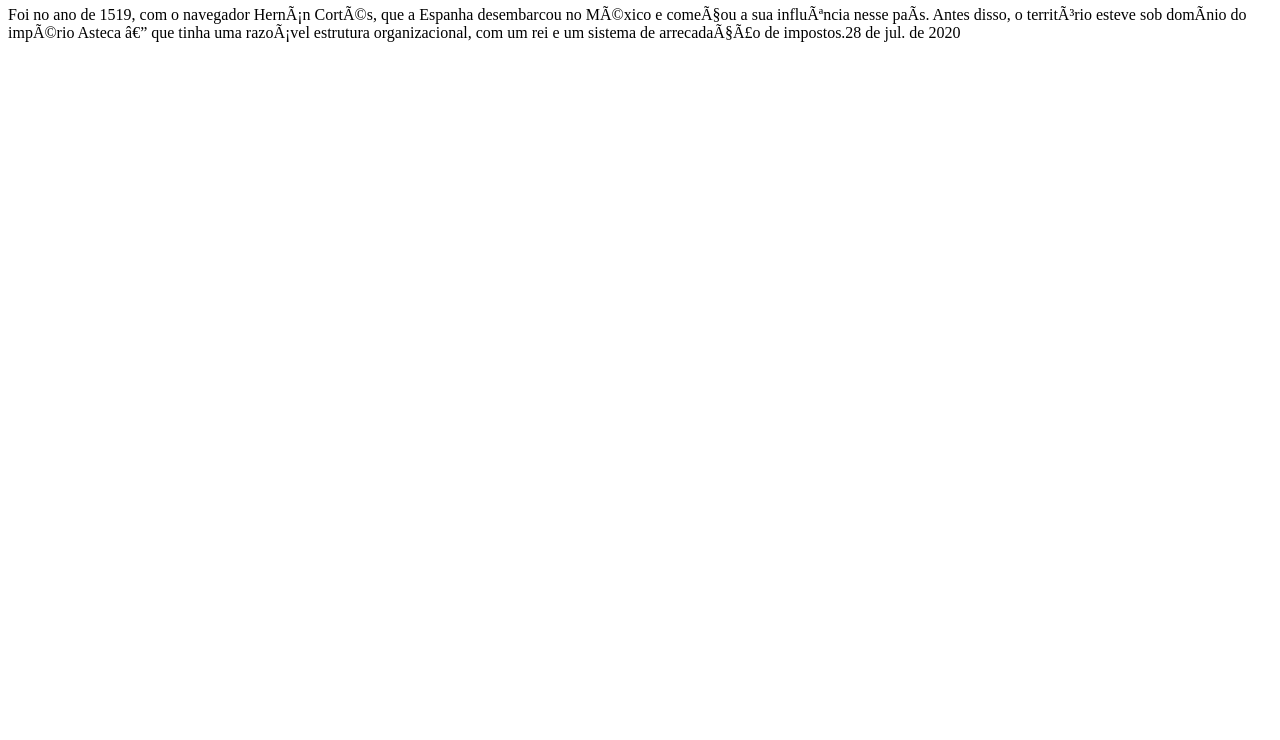
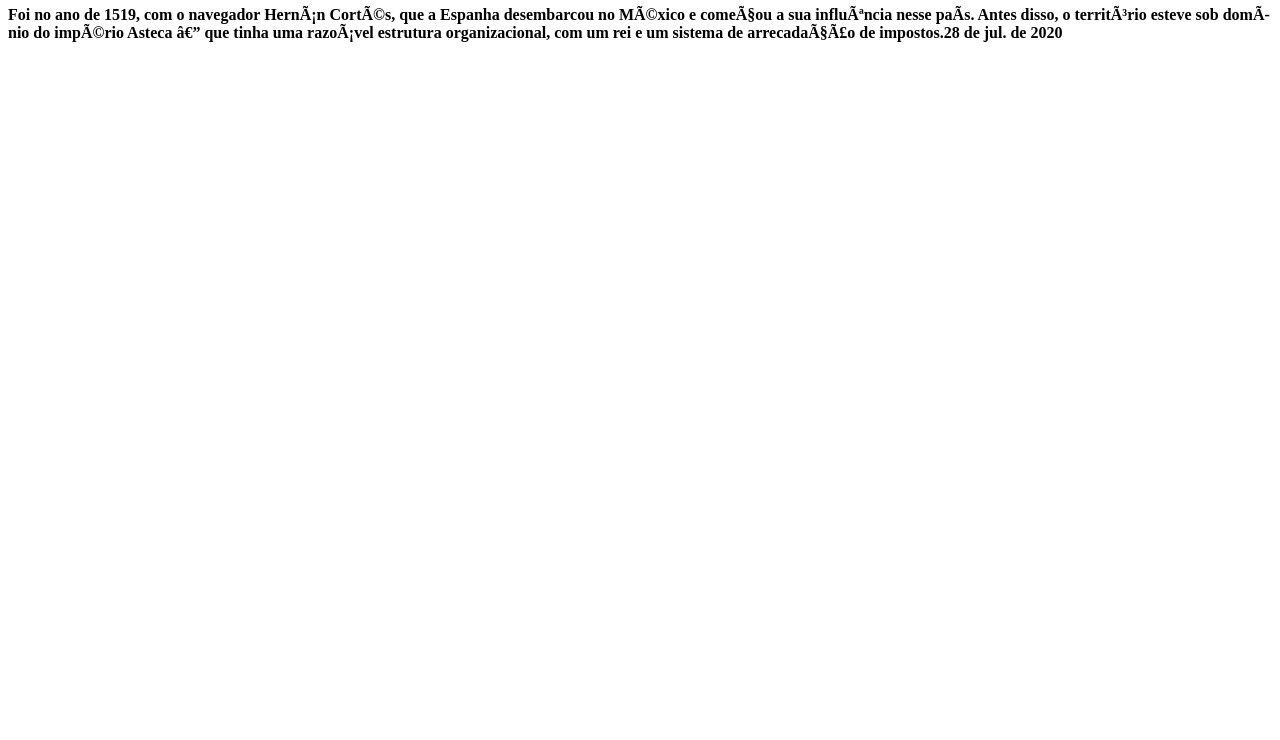
Before and after one commit to sabrininha2011/agrinho, a plain HTML site: page Pensamento computacional CEJA.HTML in a window 1280 px wide. Shown: the part 60-800 px from the top of the page. Drawn offline with Linux system fonts and the light colour scheme.

Commit message:
Update Pensamento computacional CEJA.HTML

```diff
--- a/Pensamento computacional CEJA.HTML
+++ b/Pensamento computacional CEJA.HTML
@@ -7,6 +7,6 @@
 </head>
 <body>
 	<header>
-		<p> Foi no ano de 1519, com o navegador Hernán Cortés, que a Espanha desembarcou no México e começou a sua influência nesse país. Antes disso, o território esteve sob domínio do império Asteca — que tinha uma razoável estrutura organizacional, com um rei e um sistema de arrecadação de impostos.28 de jul. de 2020</p>
+		<p> <strong> Foi no ano de 1519, com o navegador Hernán Cortés, que a Espanha desembarcou no México e começou a sua influência nesse país. Antes disso, o território esteve sob domínio do império Asteca — que tinha uma razoável estrutura organizacional, com um rei e um sistema de arrecadação de impostos.28 de jul. de 2020</strong></p>
 	</header>
 </body>
```
